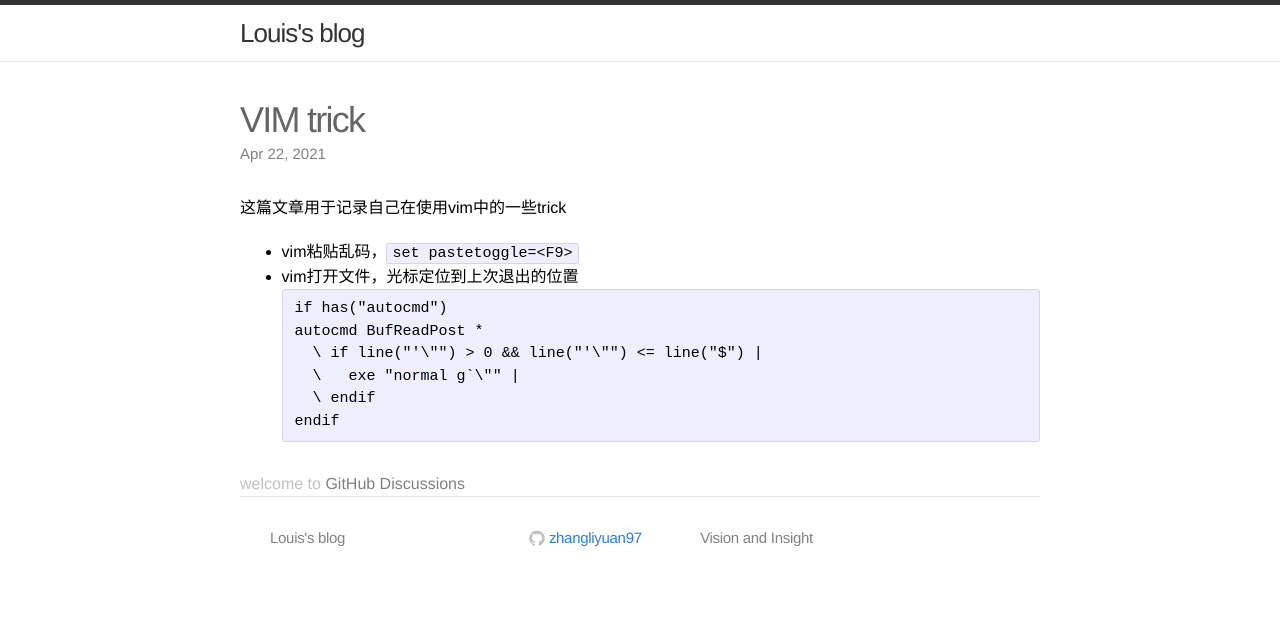
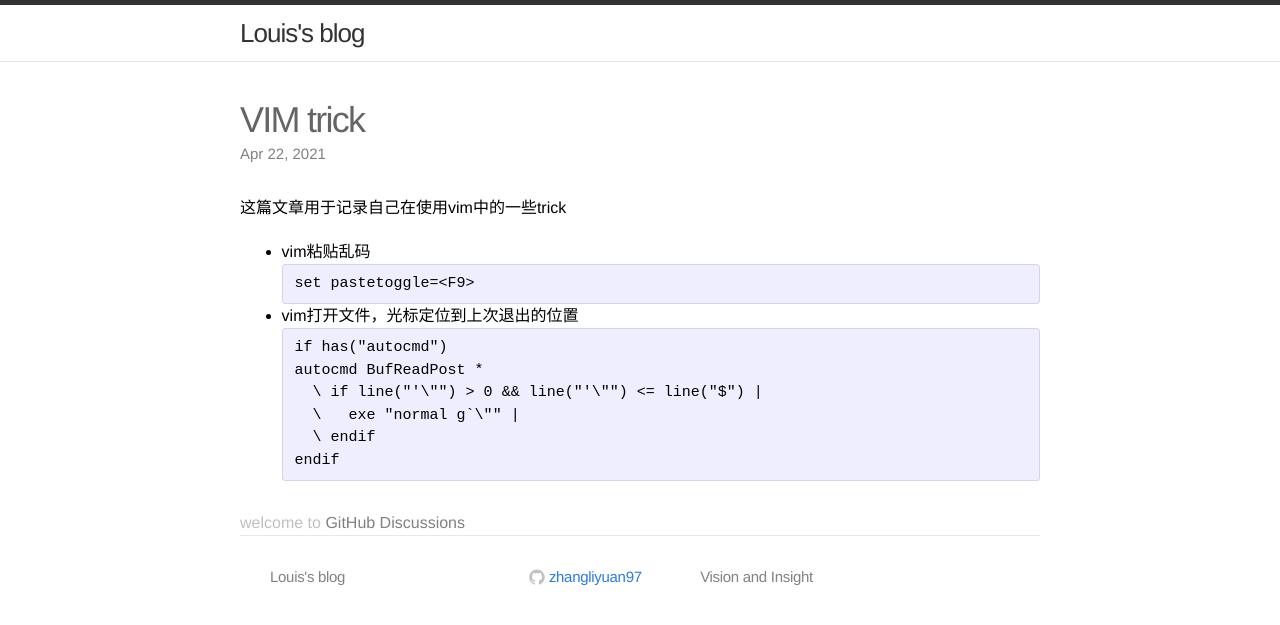
Before and after one commit to zhangliyuan97/louis.github.io, a Jekyll site: the page built from _posts/2021-4-22-vim-tips.md, in a window 1280 px wide. Shown: the top 625 px of the page. Built offline with Jekyll 4.4.1, drawn with Linux system fonts in a browser that asks for light colours.

Commit message:
Fix the display

````diff
--- a/_posts/2021-4-22-vim-tips.md
+++ b/_posts/2021-4-22-vim-tips.md
@@ -7,7 +7,10 @@ categories: Tools
 date: 2021-04-22 10:00:00
 ---
 这篇文章用于记录自己在使用vim中的一些trick
-* vim粘贴乱码，```set pastetoggle=<F9>```
+* vim粘贴乱码
+```
+set pastetoggle=<F9>
+```
 * vim打开文件，光标定位到上次退出的位置
 ```
 if has("autocmd")
````
